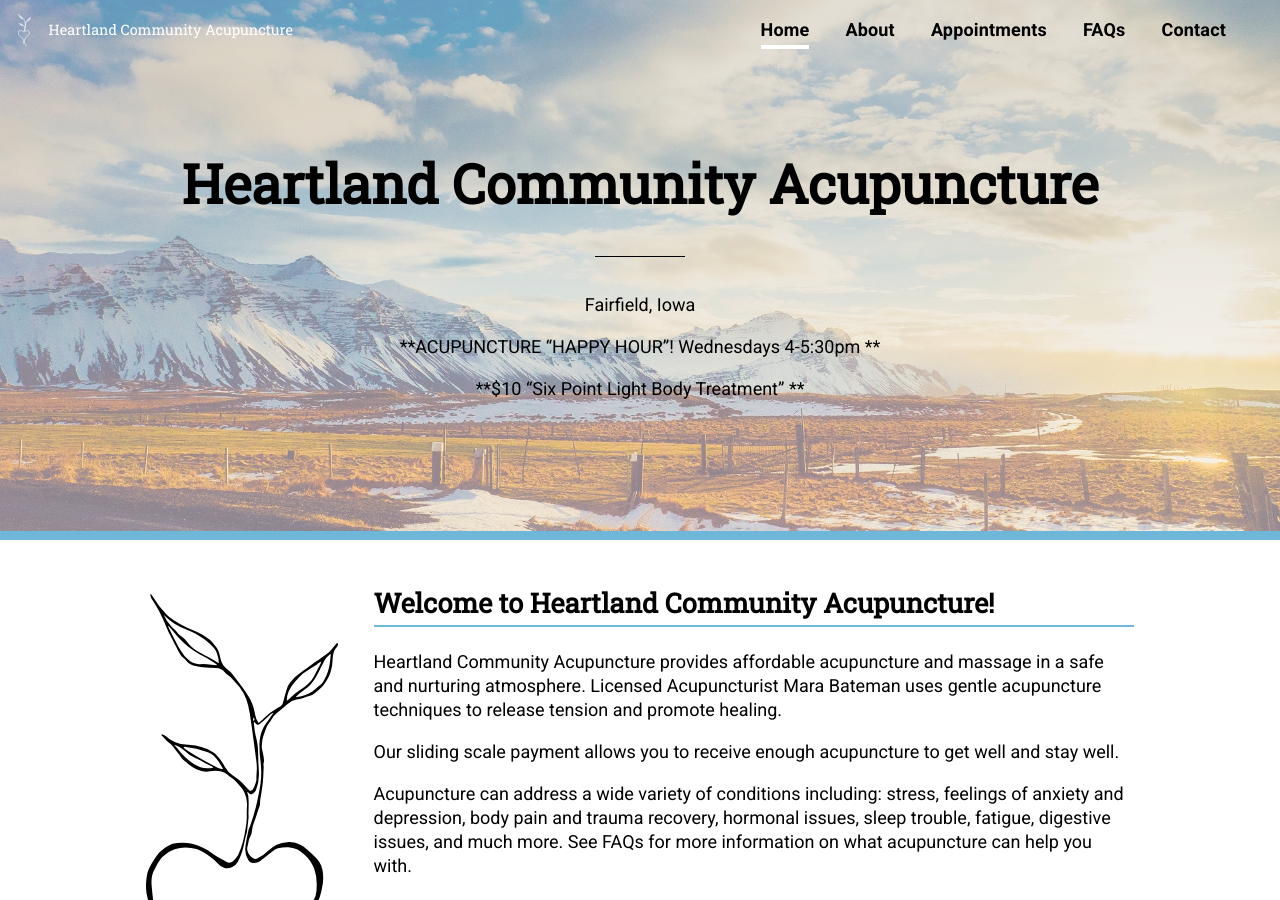
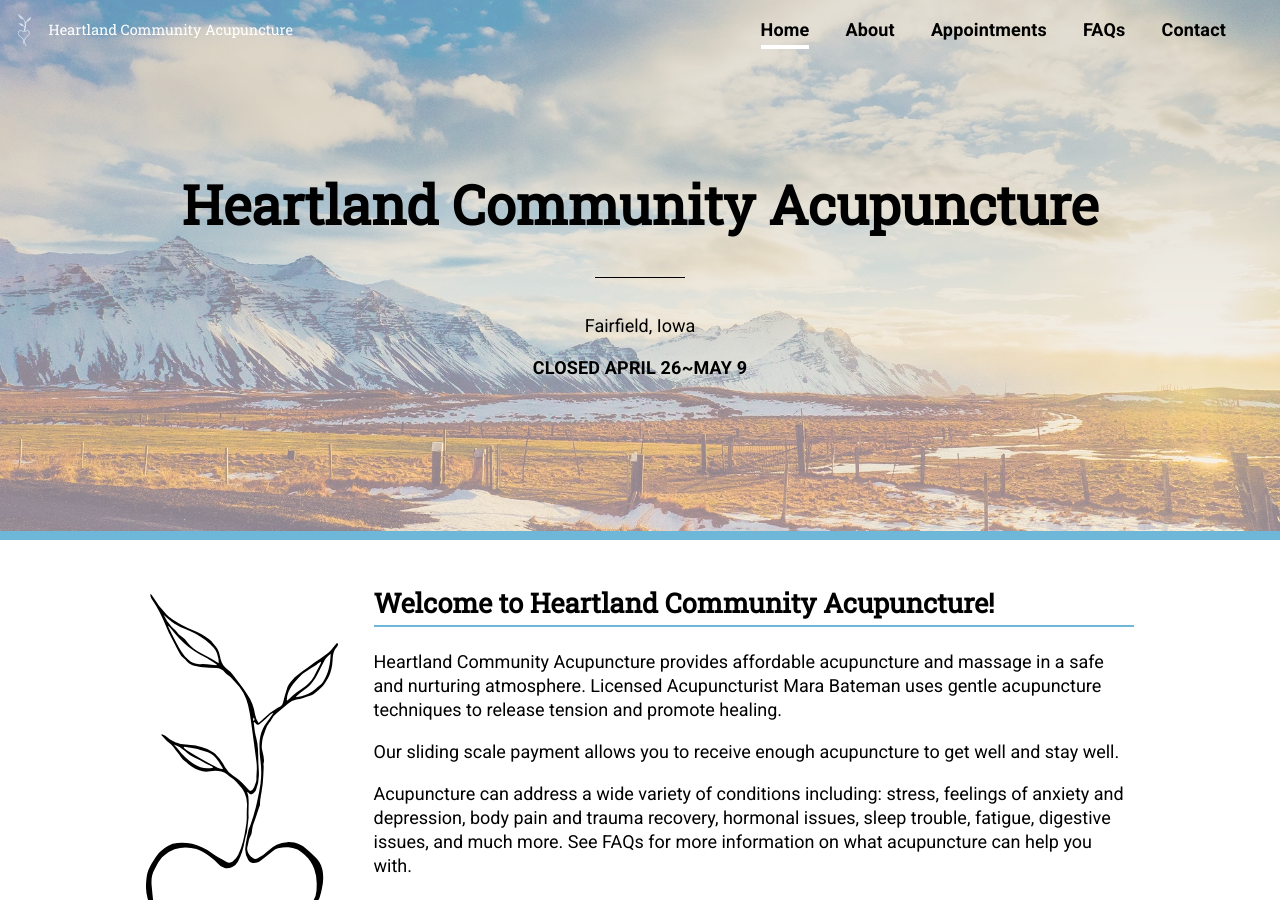
Before and after one commit to alwaysblank/heartlandacu, a Jekyll site: the page built from index.md, in a window 1280 px wide and 900 px high. Built offline with Jekyll 4.4.1, drawn with Linux system fonts in a browser that asks for light colours; a script that is not in the unit is left out; some of the changed text lies outside the part shown.

Commit message:
Update Pages “index”

```diff
--- a/index.md
+++ b/index.md
@@ -5,9 +5,7 @@
 intro: |-
   Fairfield, Iowa
 
-  **ACUPUNCTURE "HAPPY HOUR"!  Wednesdays 4-5:30pm   **
-
-  **$10 "Six Point Light Body Treatment" **
+  **CLOSED APRIL 26~MAY 9**
 ---
 ## Welcome to Heartland Community Acupuncture!
 
@@ -19,12 +17,10 @@
 
 One-on-one Shiatsu Massage  and Acupuncture+Shiatsu sessions are available by appointment during non-community clinic hours.  For more information see our About page. To check availability, or to schedule an appointment, click "Schedule Now".
 
-**Community Acupuncture is $20-$40 sliding scale per visit, plus a one-time $10 fee your first visit. **
+**Community Acupuncture is $15-$35 sliding scale per visit.**
 
 **Shiatsu sessions are $45-$60 for 45 minutes.**
 
 **Shiatsu+Acupuncture sessions are $65-$80 for 1 hour.**
 
-**Cupping Massage $45-$60 for 45 minutes.**
-
 **Click Schedule Now to book your treatment!**
```
